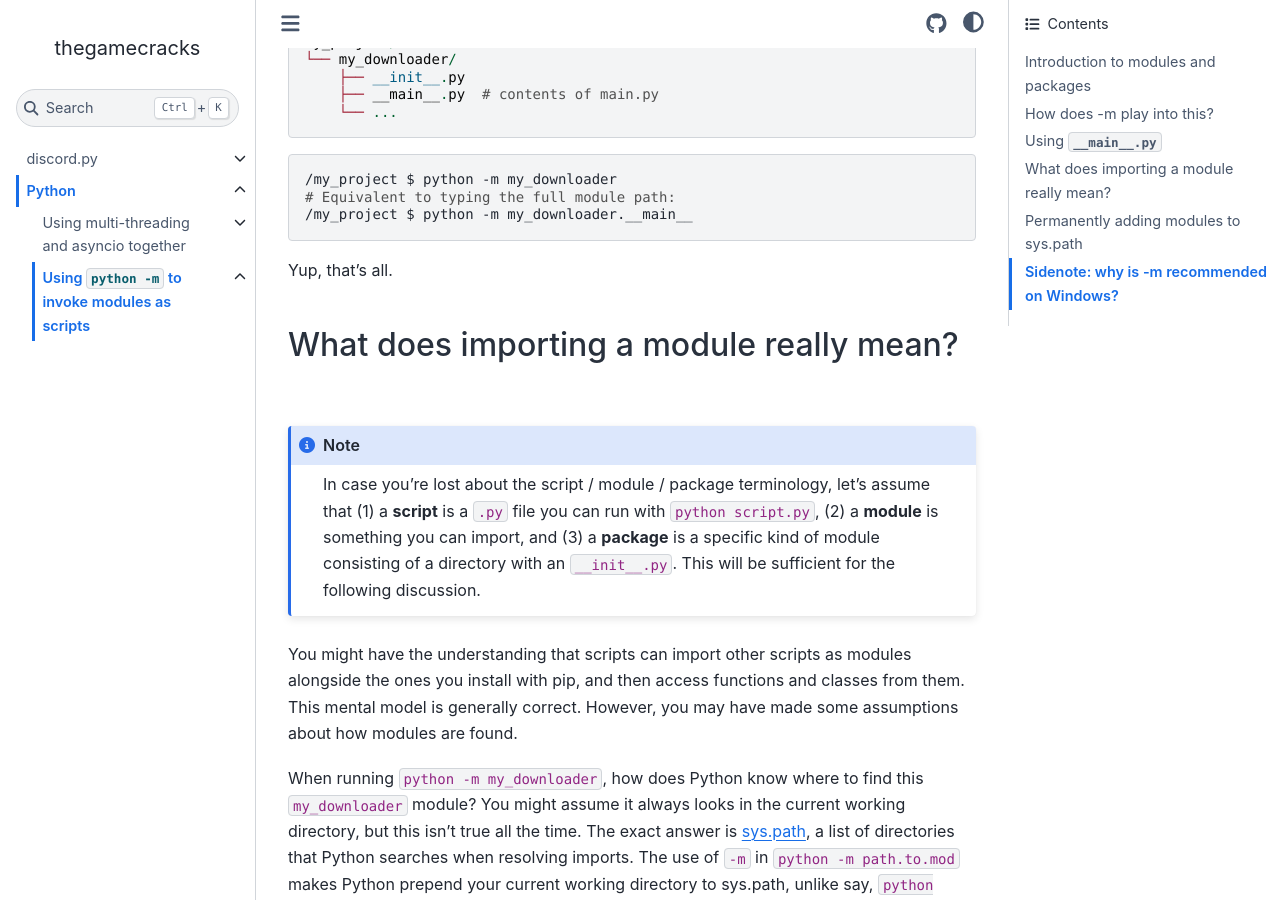
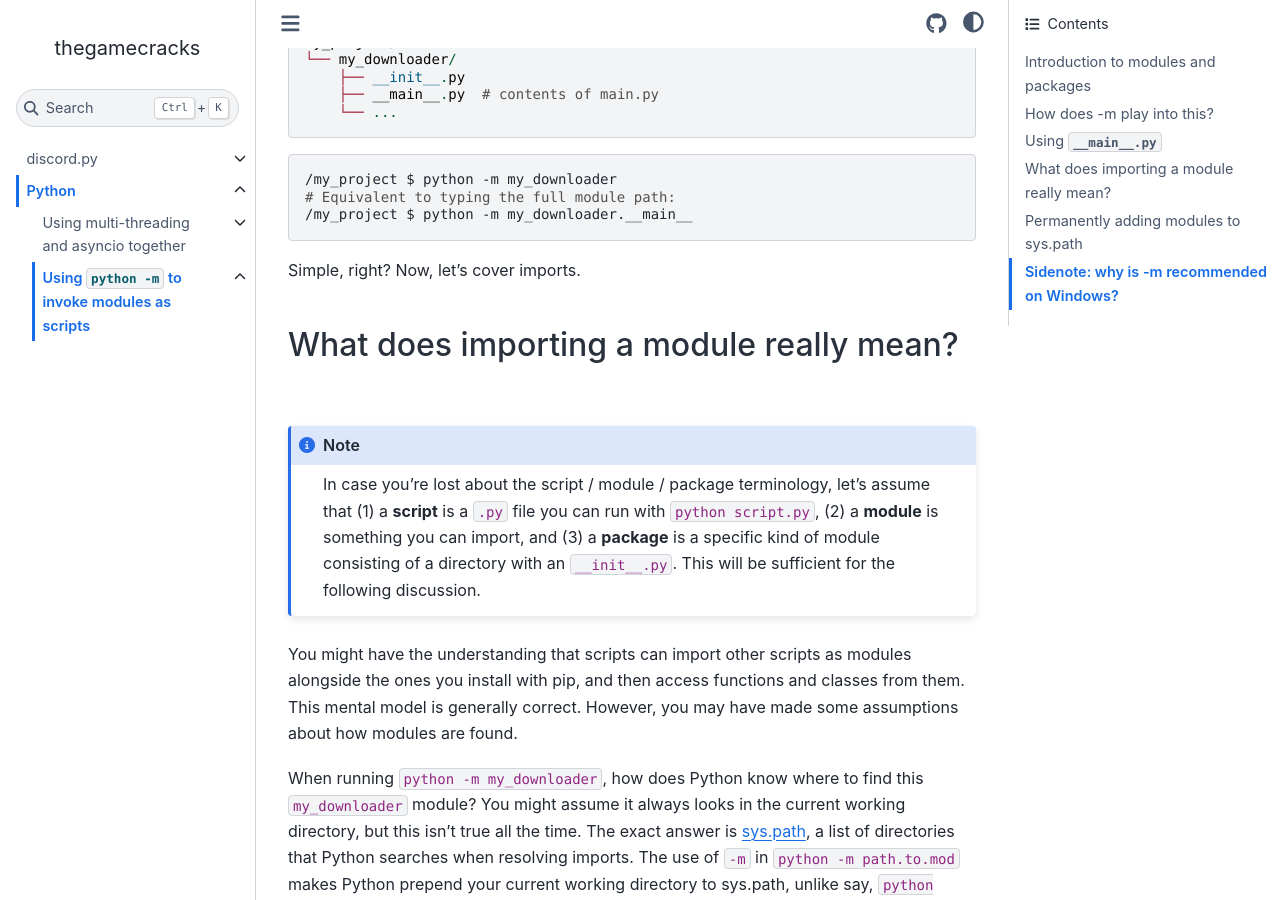
Before and after one commit to thegamecracks/thegamecracks.github.io, a Sphinx documentation site: the page built from docs/python/invoking_modules.rst, in a window 1280 px wide and 900 px high, scrolled down 3005 px. Built offline with Sphinx 7.4.7 and the Sphinx Book theme 1.1.4, drawn with Linux system fonts in a browser that asks for light colours.

Commit message:
refactor: wording for __main__.py conclusion

```diff
--- a/docs/python/invoking_modules.rst
+++ b/docs/python/invoking_modules.rst
@@ -173,7 +173,7 @@ by renaming ``main.py`` to ``__main__.py``:
 .. |dunder_main| replace:: ``__main__.py``
 .. _dunder_main: https://docs.python.org/3/library/__main__.html#main-py-in-python-packages
 
-Yup, that's all.
+Simple, right? Now, let's cover imports.
 
 What does importing a module really mean?
 -----------------------------------------
```
